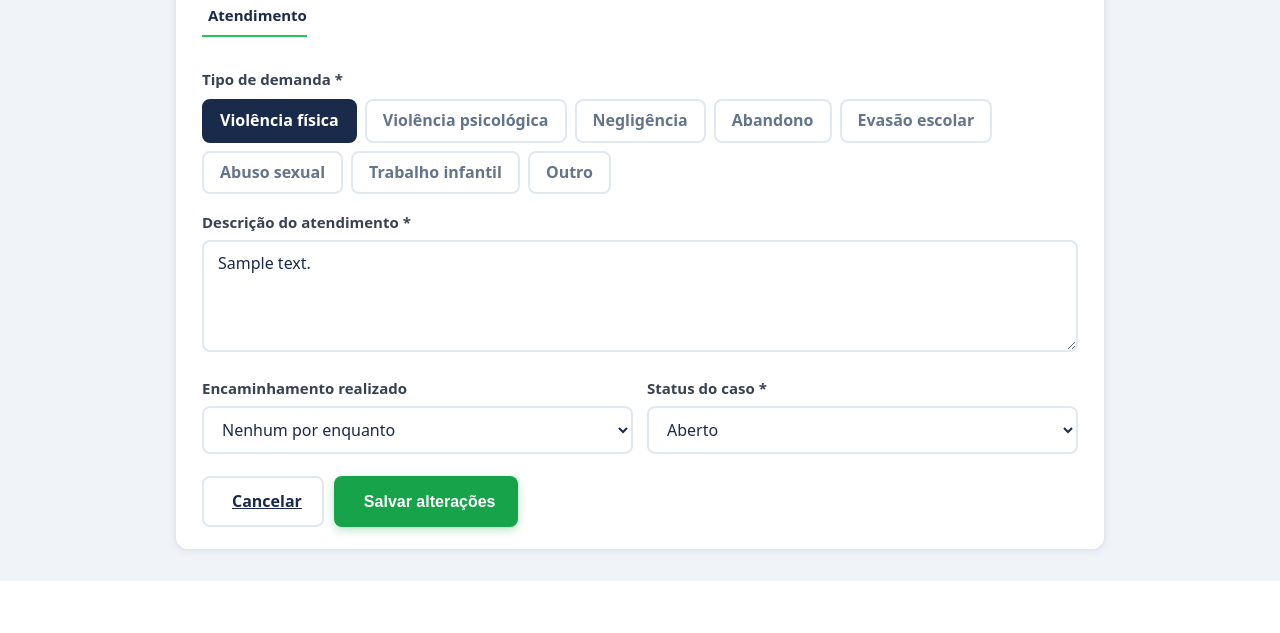
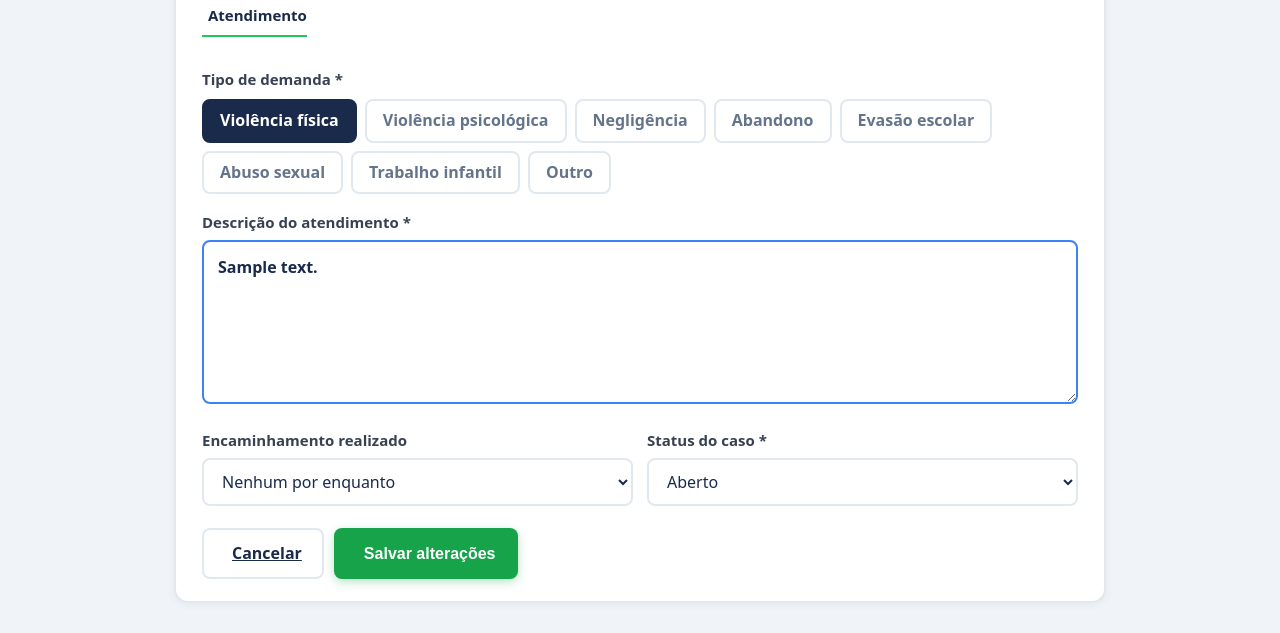
Before and after one commit to edilsondata/Projeto_CT, a Django app: page /atendimentos/1/editar/ in a window 1280 px wide. Shown: the part 799-1432 px from the top of the page. Before the commit the page ends 1380 px from the top, so only its background shows below. Run offline with Django 5.2, Linux system fonts and the light colour scheme; a user stored in the database is signed in; tables that the repository leaves empty hold one stand-in row (values such as "Sample post"); some libraries are stand-ins or nearby versions.

Commit message:
Campo de descrição com letra maior e destaque em azul

```diff
--- a/atendimentos/templates/atendimentos/editar_atendimento.html
+++ b/atendimentos/templates/atendimentos/editar_atendimento.html
@@ -66,7 +66,7 @@
     <input type="hidden" name="tipo_demanda" id="tipo_demanda_input" value="{{ atendimento.tipo_demanda }}">
 
     <label>Descrição do atendimento *</label>
-    <textarea name="descricao" required rows="4">{{ atendimento.descricao }}</textarea>
+    <textarea name="descricao" required rows="5" style="font-size:16px;font-weight:700;color:#1a2a4a;line-height:1.7;border:2px solid #3b82f6;border-radius:8px;padding:12px 14px;">{{ atendimento.descricao }}</textarea>
 
     <div class="grid2">
       <div>
```
